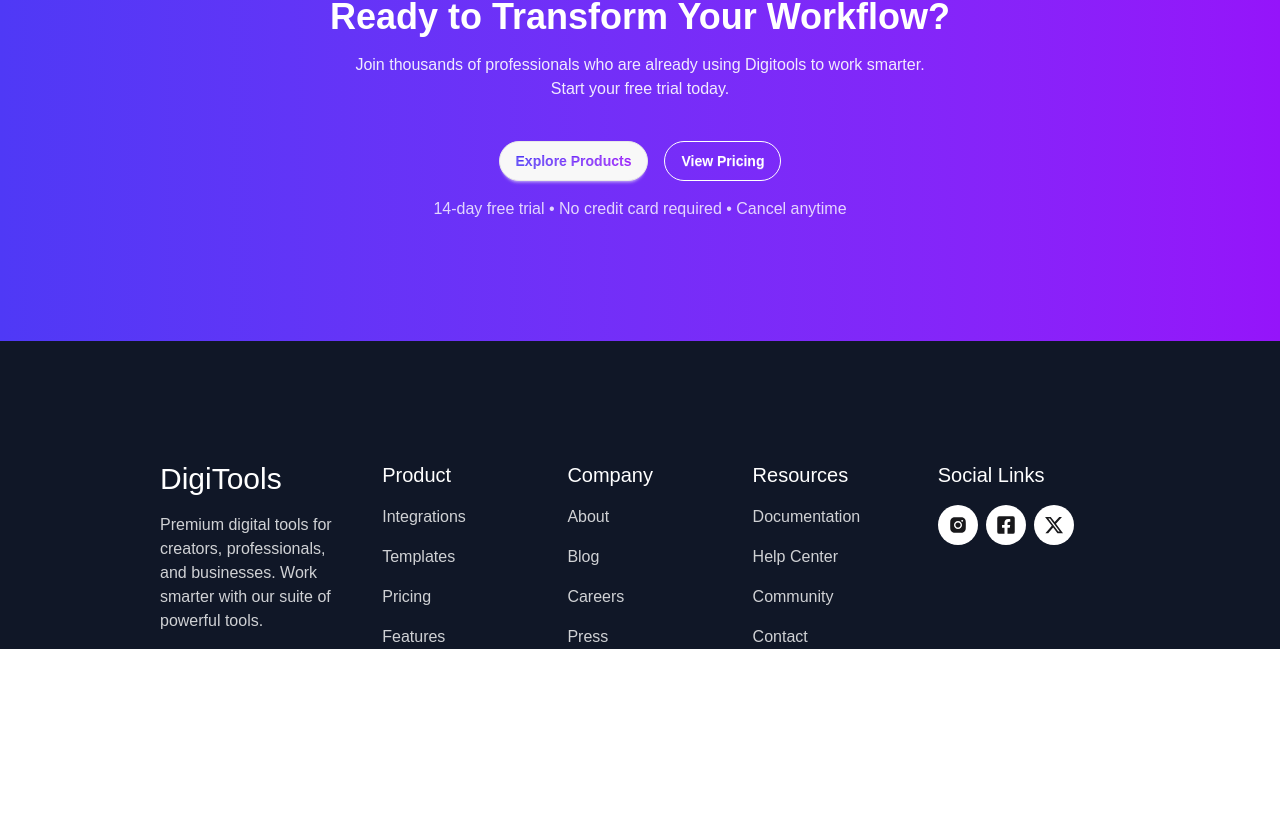
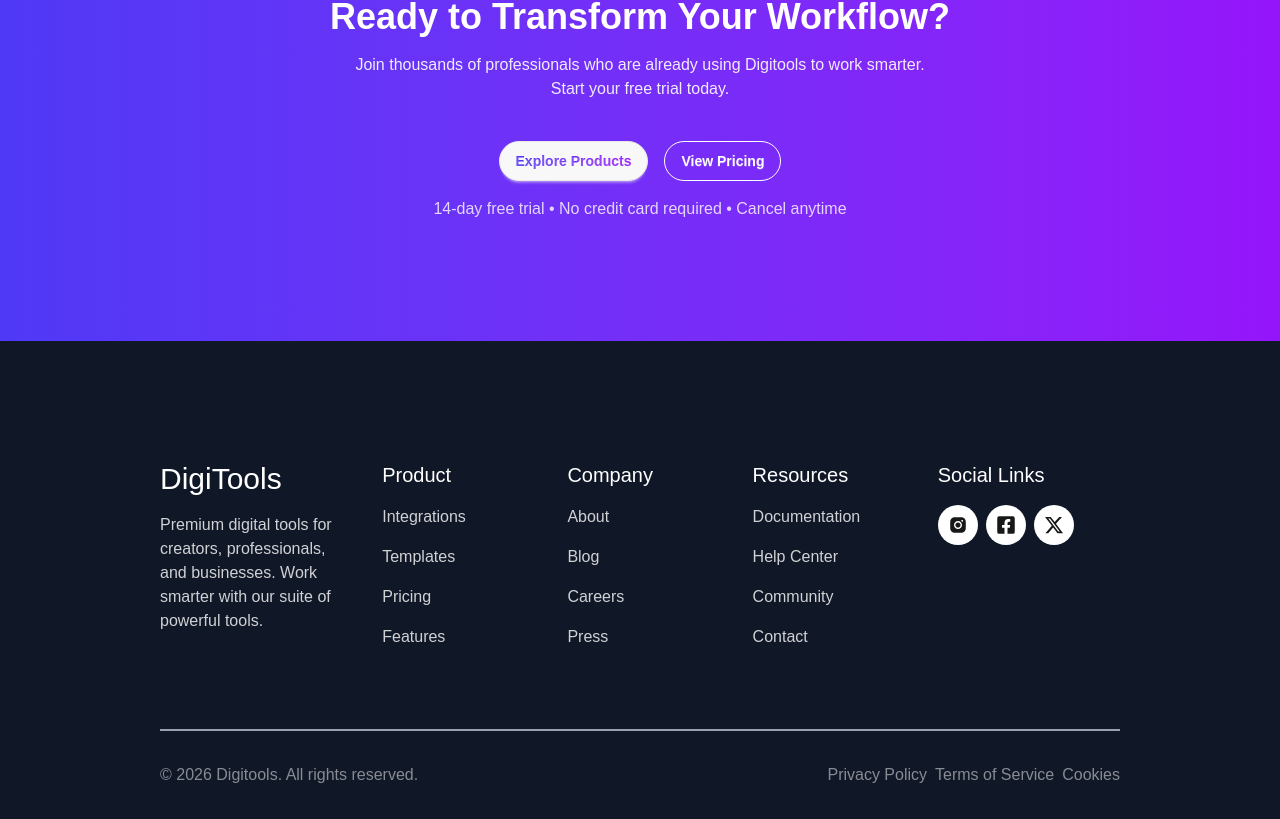
Before and after one commit to piasmajumdar/A06-Digital-Tools-Pias, a React (Vite) app: page / in a window 1280 px wide. Shown: the part 4264-5083 px from the top of the page. Before the commit the page ends 4913 px from the top, so only its background shows below. Built offline with nearby package versions, Linux system fonts and the light colour scheme.

Commit message:
Footer Done

```diff
--- a/src/Components/Footer/Footer.jsx
+++ b/src/Components/Footer/Footer.jsx
@@ -6,7 +6,9 @@ import { FaXTwitter } from 'react-icons/fa6';
 const Footer = () => {
     return (
         <div className='bg-[#101727] pt-30'>
-            <div className='max-w-3/4 mx-auto'>
+            <div className='max-w-3/4 mx-auto space-y-20'>
+
+                {/* Social Part */}
                 <div className='grid grid-cols-9 gap-10'>
 
                     <div className='space-y-4 col-span-2'>
@@ -75,6 +77,21 @@ const Footer = () => {
 
                     </div>
                 </div>
+
+                {/* Copyright Part */}
+                <div className='flex justify-between py-8 border-t-2 border-t-gray-400 text-white/50'>
+                    <div>
+                        <p>© 2026 Digitools. All rights reserved.</p>
+                    </div>
+                    <div className='flex gap-2'>
+                        <a href="">Privacy Policy</a>
+                        <a href="">Terms of Service</a>
+                        <a href="">Cookies</a>
+                    </div>
+
+                </div>
+
+
             </div>
         </div>
     );
```
